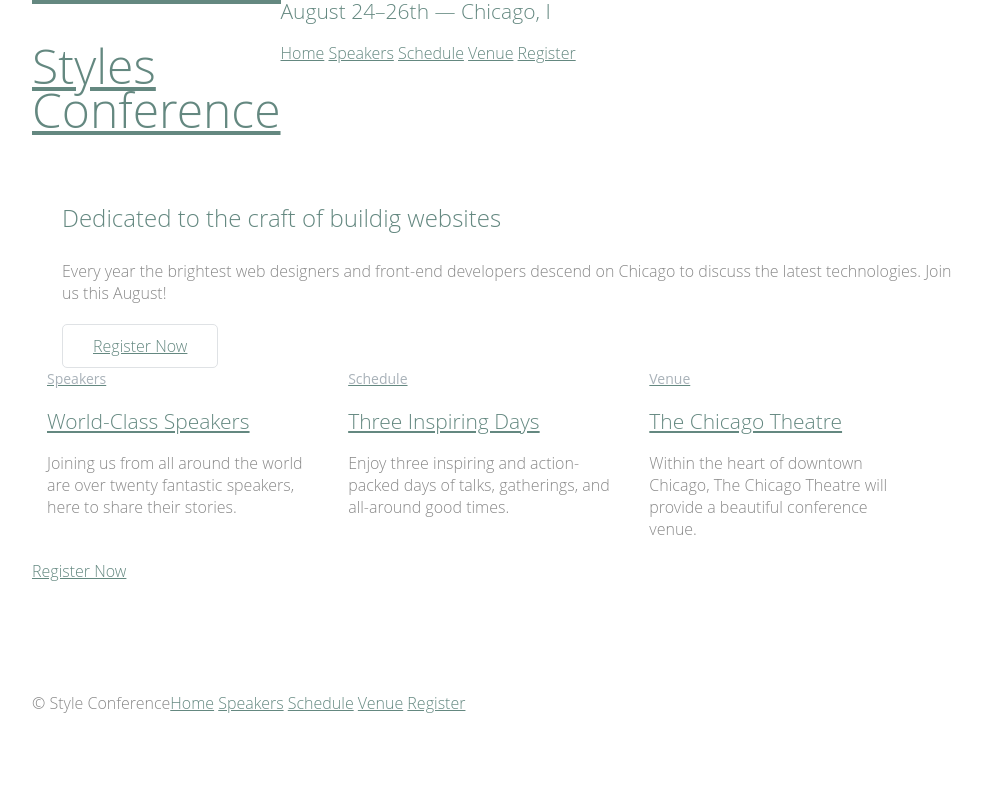
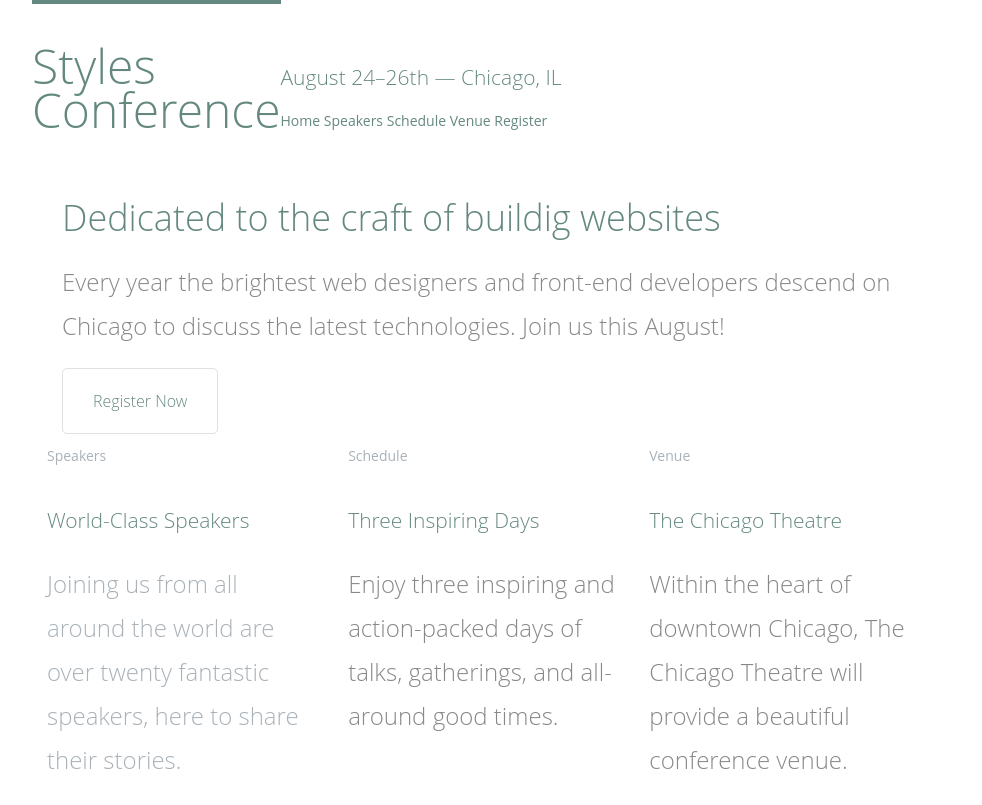
Before and after one commit to Romeo899/100dev, a plain HTML site: page class_2/shayhowe/styles-conference/index.html in a window 1280 px wide. Shown: the top 805 px of the page, without its empty margins (158-1140 px from the left). Drawn offline with Linux system fonts and the light colour scheme.

Commit message:
Shay Howe| class 6 improved site

```diff
--- a/class_2/shayhowe/styles-conference/assets/stylesheets/main.css
+++ b/class_2/shayhowe/styles-conference/assets/stylesheets/main.css
@@ -111,6 +111,17 @@ Home
 	padding: 22px 80px 66px 80px;
 }
 
+.hero {
+  line-height: 44px;
+  padding: 22px 80px 66px 80px;
+}
+.hero h2 {
+  font-size: 36px;
+}
+.hero p {
+  font-size: 24px;
+}
+
 /*
 =====================================
 
@@ -158,6 +169,15 @@ Primary header
   padding: 40px 0 22px 0;
 }
 
+.tagline {
+	margin: 66px 0 22px 0;
+}
+
+.primary-nav {
+	font-size: 14px;
+  	font-weight: 400;
+}
+
 /*
 =====================================
 
@@ -175,6 +195,17 @@ Primary footer
 	padding-bottom: 44px;
   	padding-top: 44px;
 
+}
+
+.primary-footer {
+  color: #648880;
+  font-size: 14px;
+  padding-bottom: 44px;
+  padding-top: 44px;
+}
+.primary-footer small {
+  float: left;
+  font-weight: 400;
 }
 
 .col-1-3 {
@@ -207,6 +238,8 @@ Primary footer
   padding-left: 30px;
   padding-right: 30px;
 }
+
+
 
 /*
   ========================================
@@ -250,15 +283,32 @@ cite, em {
   font-style: italic;
 }
 
+a:hover {
+  color: #a9b2b9;
+}
+a {
+  color: #648880;
+}
+
+.teaser a:hover h3 {
+	color: #a9b2b9 !important;
+
+}
+
 /*
   ========================================
   Links
   ========================================
 */
 
+
+a {
+  color: #648880;
+  text-decoration: none;
+}
 a:hover {
   color: #a9b2b9;
 }
-a {
-  color: #648880;
+p a {
+  border-bottom: 1px solid #dfe2e5;
 }
--- a/class_2/shayhowe/styles-conference/index.html
+++ b/class_2/shayhowe/styles-conference/index.html
@@ -12,9 +12,9 @@
     <header class="group | container">
 
         <h1 class="logo"><a href="index.html">Styles <br>Conference</a></h1>
-        <h3>August 24&ndash;26th &mdash; Chicago, I</h3>
+        <h3 class="tagline">August 24&ndash;26th &mdash; Chicago, IL</h3>
 
-        <nav>
+        <nav class="primary-nav">
             <a href="index.html">Home</a>
             <a href="speakers.html">Speakers</a>
             <a href="schedule.html">Schedule</a>
@@ -32,7 +32,7 @@
 
         </section>
 
-        <section class="col-1-3">
+        <section class="teaser | col-1-3" style="color: #a9b2b9;">
             <a href="speakers.html">
                 <h5>Speakers</h5>
                 <h3>World-Class Speakers</h3>
@@ -40,7 +40,7 @@
             <p>Joining us from all around the world are over twenty fantastic speakers, here to share their stories.</p>
         </section>
 
-        <section class="col-1-3">
+        <section class="teaser | col-1-3">
             <a href="schedule.html">
                 <h5>Schedule</h5>
                 <h3>Three Inspiring Days</h3>
@@ -48,7 +48,7 @@
             <p>Enjoy three inspiring and action-packed days of talks, gatherings, and all-around good times.</p>
         </section>
 
-        <section class="col-1-3">
+        <section class="teaser | col-1-3">
             <a href="venue.html">
                 <h5>Venue</h5>
                 <h3>The Chicago Theatre</h3>
```
